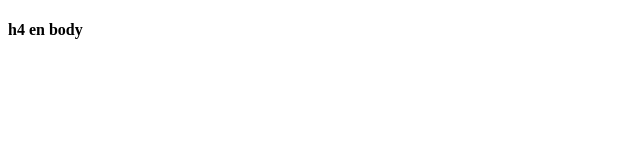
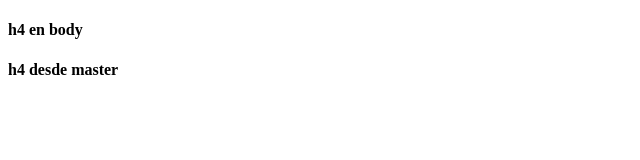
Before and after one commit to yesinf/Probando-Repositorios, a plain HTML site: page index.html in a window 1280 px wide. Shown: the whole page, without its empty margins (0-640 px from the left). Drawn offline with Linux system fonts and the light colour scheme.

Commit message:
h4 desde master

```diff
--- a/index.html
+++ b/index.html
@@ -8,6 +8,6 @@
     </head>
         <body>
             <h4>h4 en body</h4>
-
+            <h4>h4 desde master</h4>
         </body>
 </html>
```
